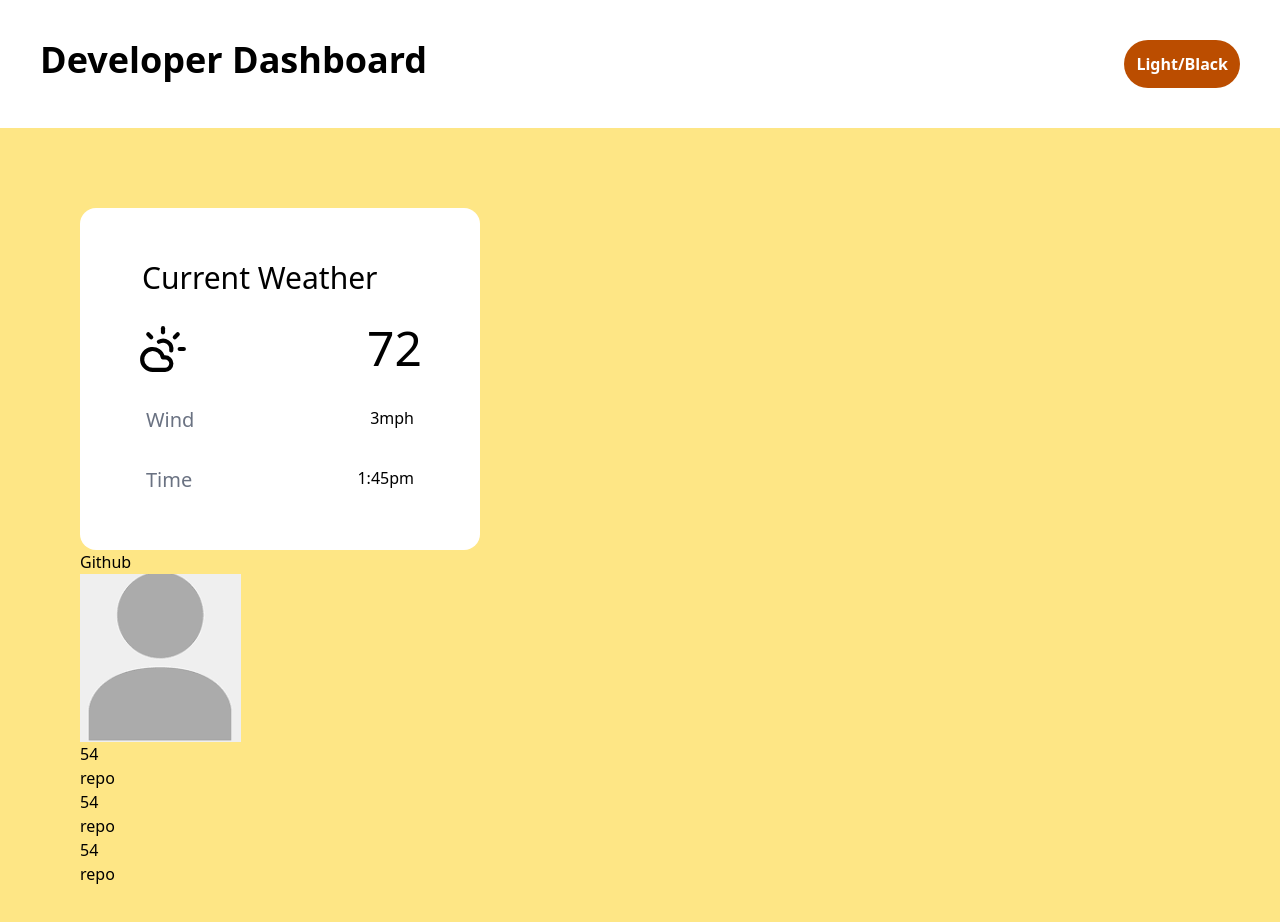
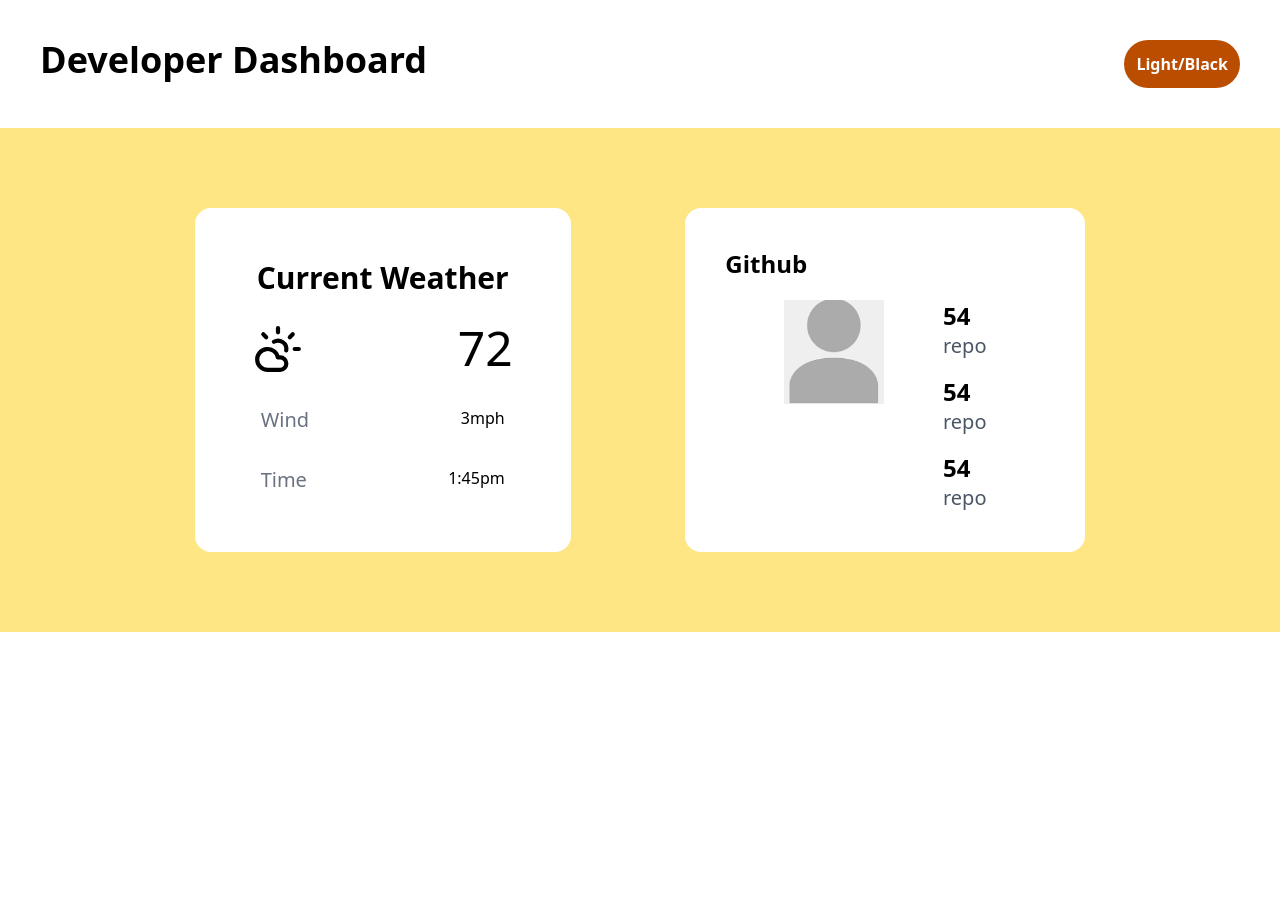
Before and after one commit to ingdia/Developer_Dashboard, a React (Vite) app in the folder dev-dashboard/: page / in a window 1280 px wide. Shown: the top 922 px of the page. After the commit the page ends 800 px from the top, so only its background shows below. Built offline with nearby package versions, Linux system fonts and the light colour scheme.

Commit message:
adding the styling for the GithubCard

```diff
--- a/dev-dashboard/src/components/GitHubCard.jsx
+++ b/dev-dashboard/src/components/GitHubCard.jsx
@@ -3,26 +3,29 @@ import image from "../assets/image.png"
 
 function GitHubCard() {
   return (
-    <div>
-      <h1>Github</h1>
-      <div>
+    <section className='bg-white py-10 p-10 rounded-2xl md:w-[400px]'>
+    <h1 className='text-2xl font-bold'>Github</h1>
+    <div className='  flex flex-col md:flex-row justify-evenly pt-5 '>
+
+      <div className='w-[100px] h-[100px] '>
          <img src={image}/>
       </div>
-      <div>
-         <div>
-            <h2> 54 </h2>
-            <p> repo</p>
+      <div className='flex flex-col gap-4'>
+         <div className=''>
+            <h2 className='text-2xl font-bold'> 54 </h2>
+            <p className='text-xl text-gray-600'> repo</p>
          </div>
          <div>
-            <h2> 54 </h2>
-            <p> repo</p>
+            <h2 className='text-2xl font-bold'> 54 </h2>
+            <p className='text-xl text-gray-600'> repo</p>
          </div>
          <div>
-            <h2> 54 </h2>
-            <p> repo</p>
+            <h2 className='text-2xl font-bold'> 54 </h2>
+            <p className='text-xl text-gray-600'> repo</p>
          </div>
       </div>
     </div>
+    </section>
   )
 }
 
--- a/dev-dashboard/src/components/WeatherCard.jsx
+++ b/dev-dashboard/src/components/WeatherCard.jsx
@@ -3,8 +3,8 @@ import {CloudSun} from "lucide-react"
 
 function WeatherCard() {
   return (
-    <div className='bg-white py-10 px-[50px] w-[400px]  rounded-2xl'>
-      <h1 className='text-3xl p-3'>Current Weather</h1>
+    <div className='bg-white py-10 px-[50px] rounded-2xl'>
+      <h1 className='text-3xl p-3 font-bold'>Current Weather</h1>
       <div className='flex justify-between p-4 px-2 text-5xl'>
         <div><CloudSun className='w-[50px] h-[50px]'/></div>
         <h3>72</h3>
--- a/dev-dashboard/src/dashboard/Home.jsx
+++ b/dev-dashboard/src/dashboard/Home.jsx
@@ -4,7 +4,7 @@ import GitHubCard from '../components/GitHubCard'
 
 function Home() {
   return (
-    <div className='bg-amber-200 min-h-screen p-20'>
+    <div className='bg-amber-200 p-20 flex flex-col md:flex-row justify-evenly'>
       <WeatherCard/>
       <GitHubCard/>
     </div>
```
